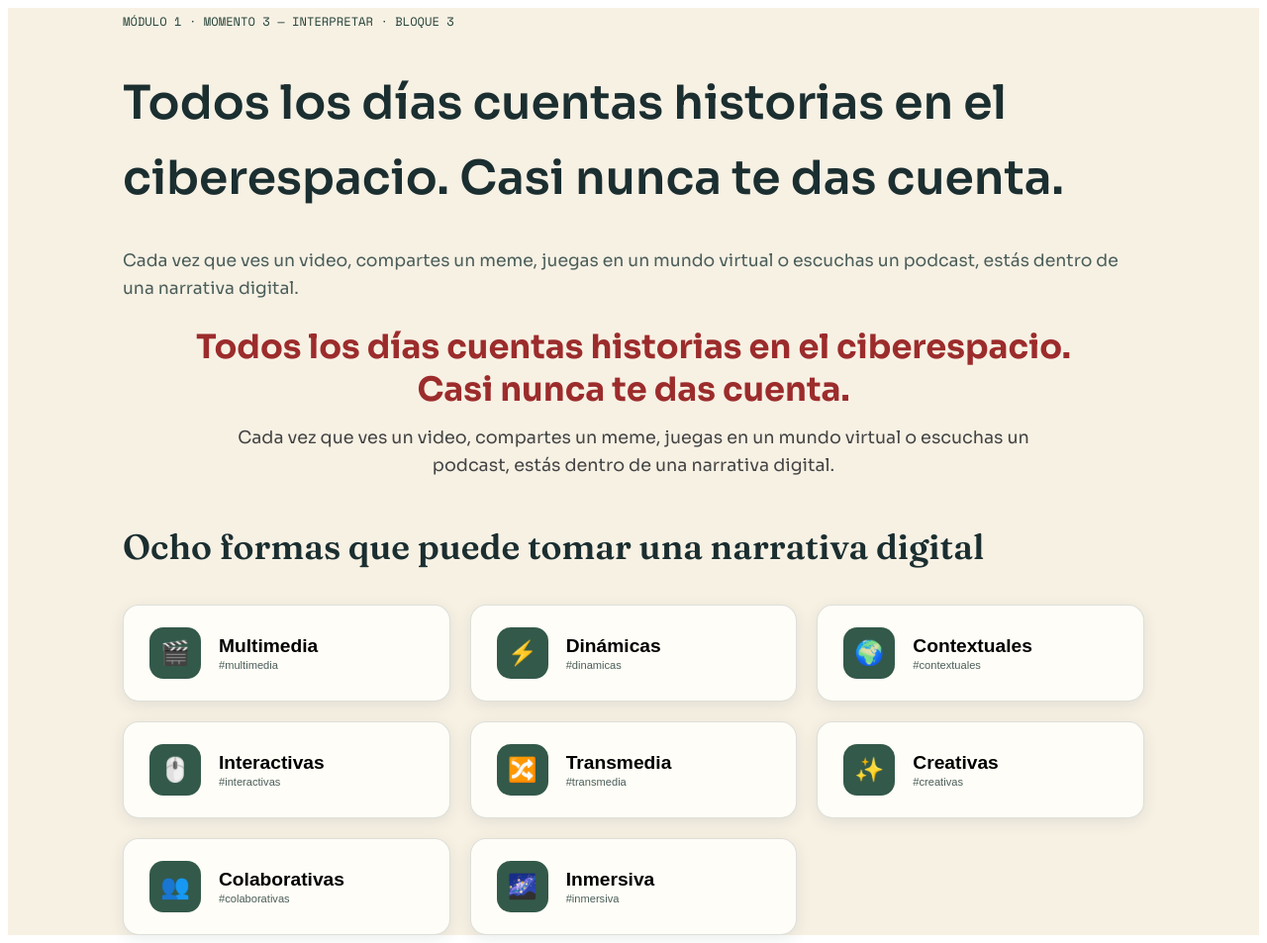
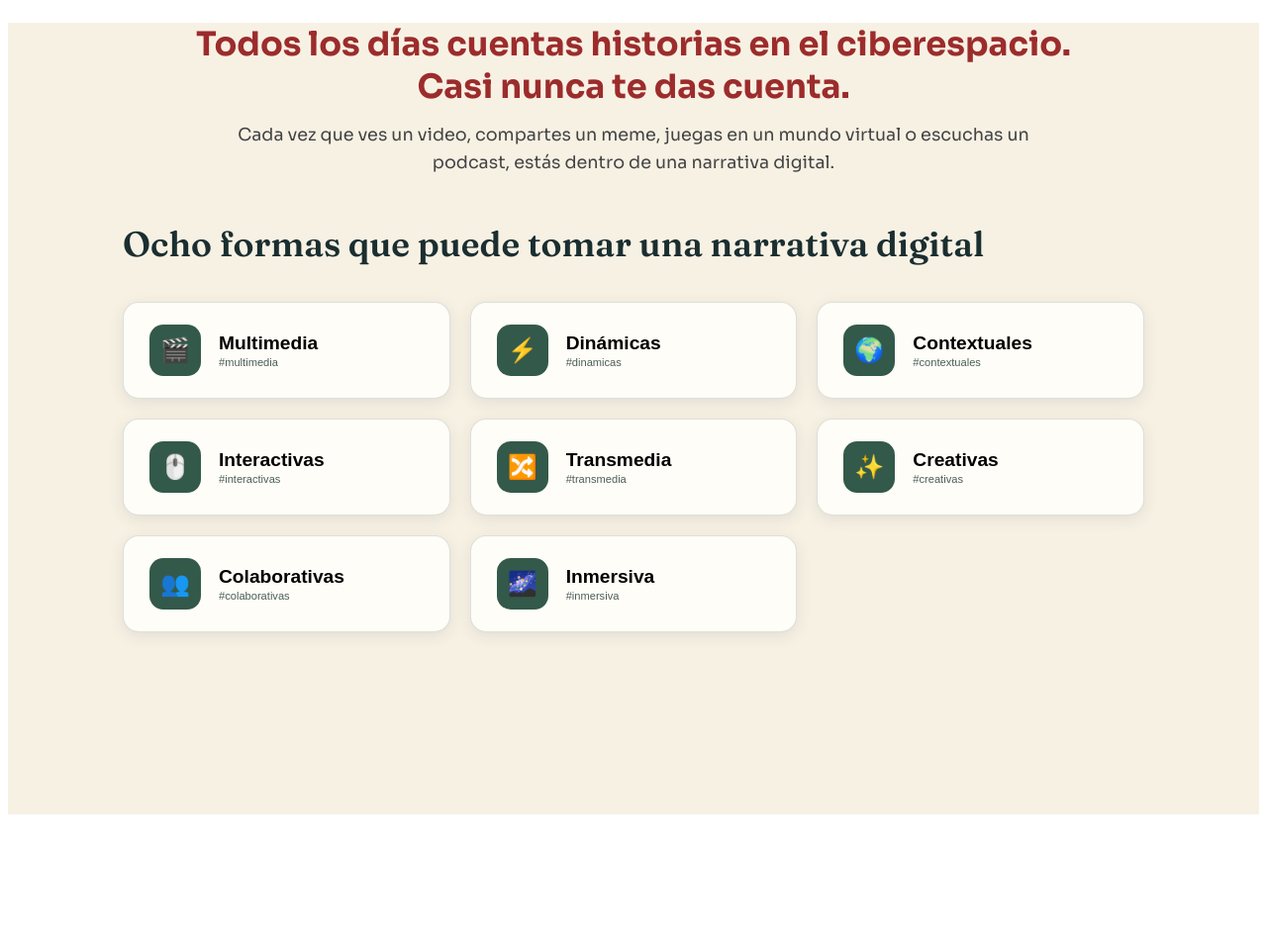
Before and after one commit to diazrjohng-ops/Modulo1---Nuevas-narrativas-githhub, a plain HTML site: page index.html in a window 1280 px wide. Shown: the whole page at 99% size. After the commit the page ends 831 px from the top, so only its background shows below. Drawn offline with nearby package versions, Linux system fonts and the light colour scheme.

Commit message:
index.html

```diff
--- a/index.html
+++ b/index.html
@@ -3,7 +3,6 @@
 <head>
   <meta charset="UTF-8">
   <meta name="viewport" content="width=device-width, initial-scale=1.0">
-  <title>CIBERRAÍCES · Módulo 1 · Momento 3 — Bloque 3</title>
 
   <link rel="stylesheet" href="https://fonts.googleapis.com/css2?family=Fraunces:wght@400;500;600&amp;family=Sora:wght@400;500;600;700&amp;family=Space+Mono:wght@400;700&amp;display=swap">
 
@@ -79,13 +78,7 @@
   <div class="cbrr-wrap">
     <div class="wrap">
 
-      <!-- HERO -->
-      <header class="hero">
-        <span class="eyebrow" style="font-family:'Space Mono',monospace; font-size:0.76rem; text-transform:uppercase; color:#233F35;">Módulo 1 · Momento 3 — Interpretar · Bloque 3</span>
-        <h1>Todos los días cuentas historias en el ciberespacio. Casi nunca te das cuenta.</h1>
-        <p style="color:#4B5E5A; font-size:1.08rem;">Cada vez que ves un video, compartes un meme, juegas en un mundo virtual o escuchas un podcast, estás dentro de una narrativa digital.</p>
-      </header>
-      <!-- ============================ TÍTULO PRINCIPAL ============================ -->
+       <!-- ============================ TÍTULO PRINCIPAL ============================ -->
 <div style="text-align: center; margin: 20px auto 35px auto; max-width: 1100px;">
     <h1 style="font-size: 2.1rem; line-height: 1.3; color: #9C2C2C; margin-bottom: 12px; font-weight: 700;">
         Todos los días cuentas historias en el ciberespacio.<br>
```
